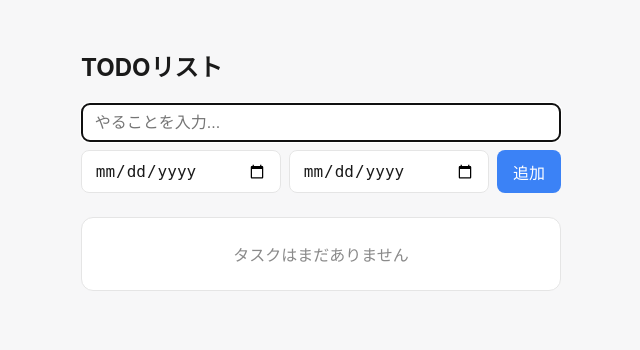
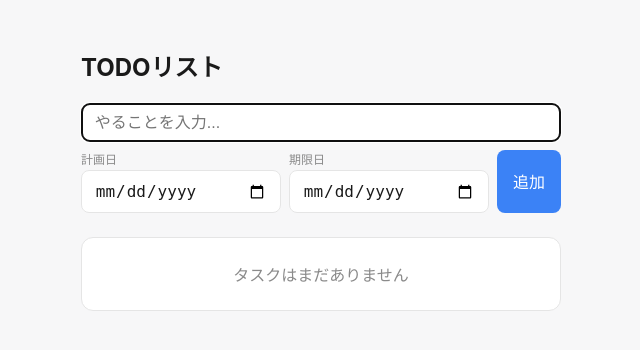
Before and after one commit to MasashiGoda/practice, a Flask app: page / in a window 1280 px wide. Shown: the top 350 px of the page, without its empty margins (319-959 px from the left). Run offline with Flask 3, Linux system fonts and the light colour scheme; data that the repository does not hold is empty.

Commit message:
Add visible labels to date inputs (design audit fix)
type="date" のinputはplaceholderが効かず、aria-labelだけでは
晴眼者に計画日/期限日の区別が見た目でつかない問題を修正。

Co-Authored-By: Claude Sonnet 5 <noreply@anthropic.com>
Claude-Session: https://claude.ai/code/session_017UsV6JoNCmTLwq6ueXW9G7

```diff
--- a/static/style.css
+++ b/static/style.css
@@ -61,8 +61,17 @@ h1 {
   min-width: 100%;
 }
 
-.add-form input[type="date"] {
+.date-field {
   flex: 1;
+  display: flex;
+  flex-direction: column;
+  gap: 0.2rem;
+  font-size: 0.75rem;
+  color: var(--muted);
+}
+
+.date-field input[type="date"] {
+  width: 100%;
 }
 
 .add-form button {
--- a/templates/index.html
+++ b/templates/index.html
@@ -11,8 +11,14 @@
 
     <form action="{{ url_for('create_todo') }}" method="post" class="add-form">
       <input type="text" name="title" placeholder="やることを入力..." autofocus required>
-      <input type="date" name="planned_date" aria-label="計画日">
-      <input type="date" name="due_date" aria-label="期限日">
+      <label class="date-field">
+        計画日
+        <input type="date" name="planned_date">
+      </label>
+      <label class="date-field">
+        期限日
+        <input type="date" name="due_date">
+      </label>
       <button type="submit">追加</button>
     </form>
 
```
